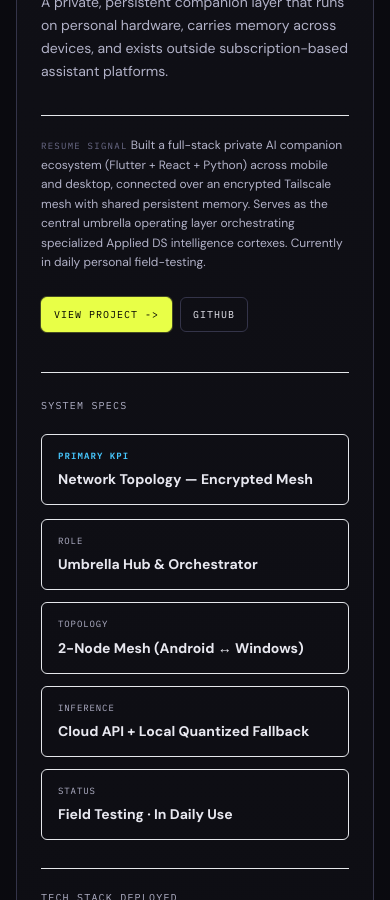
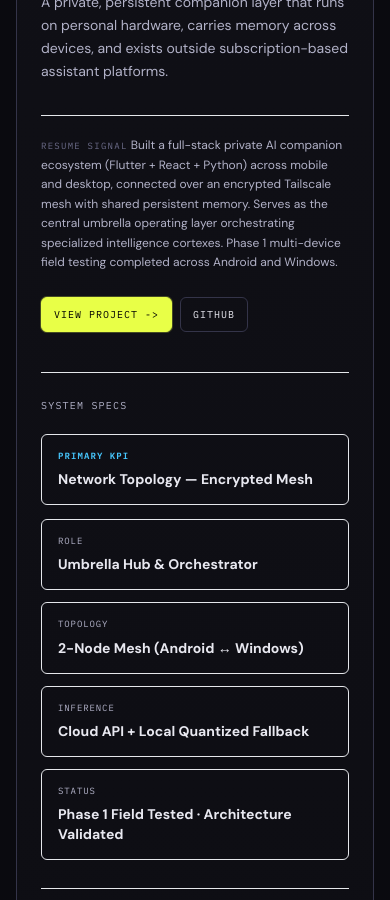
Before and after one commit to Jatin23K/jatin-portfolio, a React (Vite) app: page / in a window 390 px wide. Shown: the part 11100-12000 px from the top of the page. Built offline with nearby package versions, Linux system fonts and the light colour scheme; no server answers.

Commit message:
fix(core): reframe C.O.R.E. status to Phase 1 Field Tested to eliminate live mobile demo trap

```diff
--- a/src/data/projectDetails.ts
+++ b/src/data/projectDetails.ts
@@ -90,7 +90,7 @@ export const projectDetails: Record<Project['id'], ProjectDetail> = {
       { label: 'Phase 1 — Bridge', sublabel: 'Tailscale encrypted mesh · Live', status: 'done' },
       { label: 'Phase 1 — JAMES', sublabel: 'Flutter · Android client · Live', status: 'done' },
       { label: 'Phase 1 — DAVID', sublabel: 'React + Python · Windows client · Live', status: 'done' },
-      { label: 'Phase 1 — Field Testing', sublabel: 'Daily use · Hardware limits active', status: 'current' },
+      { label: 'Phase 1 — Field Testing', sublabel: 'Completed · Hardware limits & battery mapped', status: 'done' },
       { label: 'Phase 2 — The Ecosystem', sublabel: 'Memory · RBAC · Edge Mesh · DGX Sovereignty', status: 'next' },
     ],
     nodeNetwork: {
@@ -112,7 +112,7 @@ export const projectDetails: Record<Project['id'], ProjectDetail> = {
       ],
     },
     approach: [
-      '[Phase 1 · Field Testing] Private Sovereign Infrastructure — C.O.R.E. is maintained as private personal infrastructure running exclusively on personal hardware with real-world credentials, private notes, and daily personal telemetry. Ephemeral session keys and Tailscale mesh encryption ensure that local data remains cryptographically locked.',
+      '[Phase 1 · Field Testing] Private Sovereign Infrastructure — C.O.R.E. was evaluated as private personal infrastructure running on personal hardware with real-world credentials, private notes, and empirical hardware telemetry. Ephemeral session keys and Tailscale mesh encryption ensure that local data remains cryptographically locked.',
       '[Phase 1 · Field Testing] JAMES (Mobile Node) — Built in Flutter for Android. Handles mobile interaction, voice I/O, rapid dictation, and local tool execution with dual personas: JAMES (direct) and JANIE (warm).',
       '[Phase 1 · Field Testing] DAVID (Desktop Node) — Built in React + FastAPI for Windows. Handles heavy compute, OS automation, and multi-agent depth with dual personas: DAVID (analytical) and DARA (conversational).',
       '[Phase 1 · Field Testing] Sovereign Bridge — Encrypted Tailscale private mesh directly connecting Mobile ↔ PC for peer-to-peer task offloading with zero third-party proxy involvement.',
--- a/src/data/projects.ts
+++ b/src/data/projects.ts
@@ -85,7 +85,7 @@ export const projects: Project[] = [
     primaryKpi: 'Network Topology',
     kpiDelta: 'Encrypted Mesh',
     resumeBullet:
-      'Built a full-stack private AI companion ecosystem (Flutter + React + Python) across mobile and desktop, connected over an encrypted Tailscale mesh with shared persistent memory. Serves as the central umbrella operating layer orchestrating specialized Applied DS intelligence cortexes. Currently in daily personal field-testing.',
+      'Built a full-stack private AI companion ecosystem (Flutter + React + Python) across mobile and desktop, connected over an encrypted Tailscale mesh with shared persistent memory. Serves as the central umbrella operating layer orchestrating specialized intelligence cortexes. Phase 1 multi-device field testing completed across Android and Windows.',
     tagline: 'A private companion across devices. Not a generic assistant.',
     subtitle: 'Cognitive Operation & Reasoning Engine',
     problem: "I needed a sovereign, persistent companion across my phone and PC that runs on my hardware without sending my private life to corporate cloud platforms.",
@@ -98,7 +98,7 @@ export const projects: Project[] = [
       { label: 'Role', value: 'Umbrella Hub & Orchestrator' },
       { label: 'Topology', value: '2-Node Mesh (Android ↔ Windows)' },
       { label: 'Inference', value: 'Cloud API + Local Quantized Fallback' },
-      { label: 'Status', value: 'Field Testing · In Daily Use' },
+      { label: 'Status', value: 'Phase 1 Field Tested · Architecture Validated' },
     ],
     links: { github: 'https://github.com/Jatin23K/C.O.R.E-Showcase' },
     order: 1,
```
